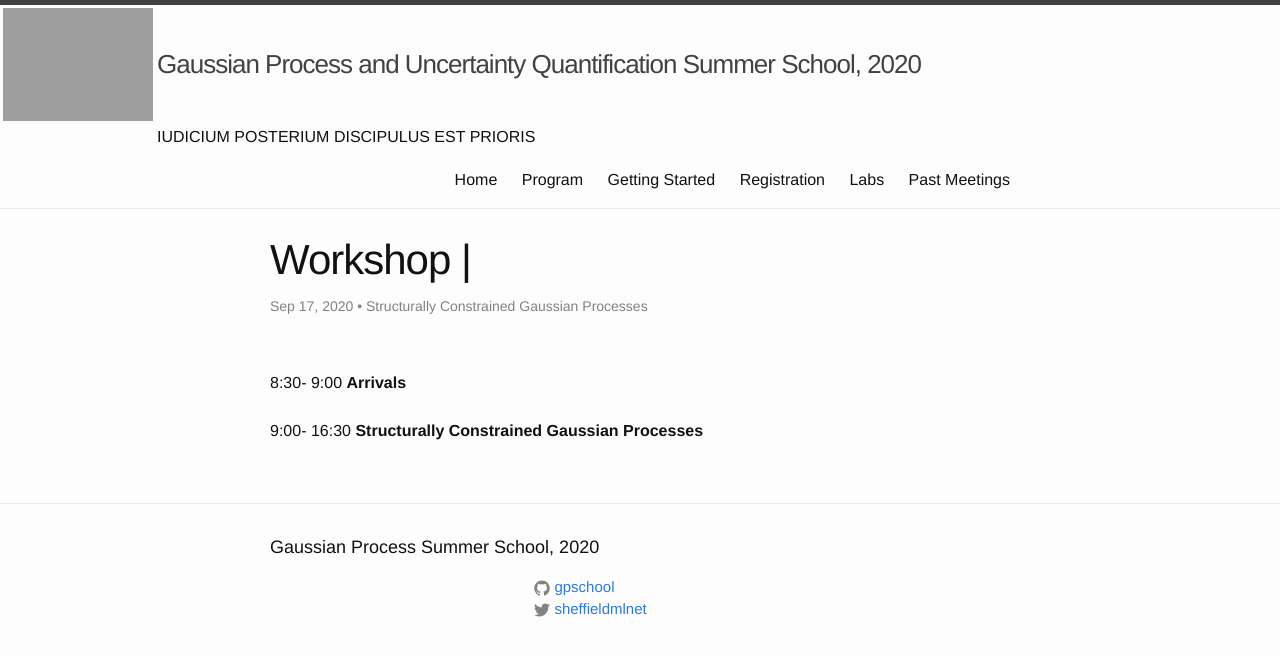
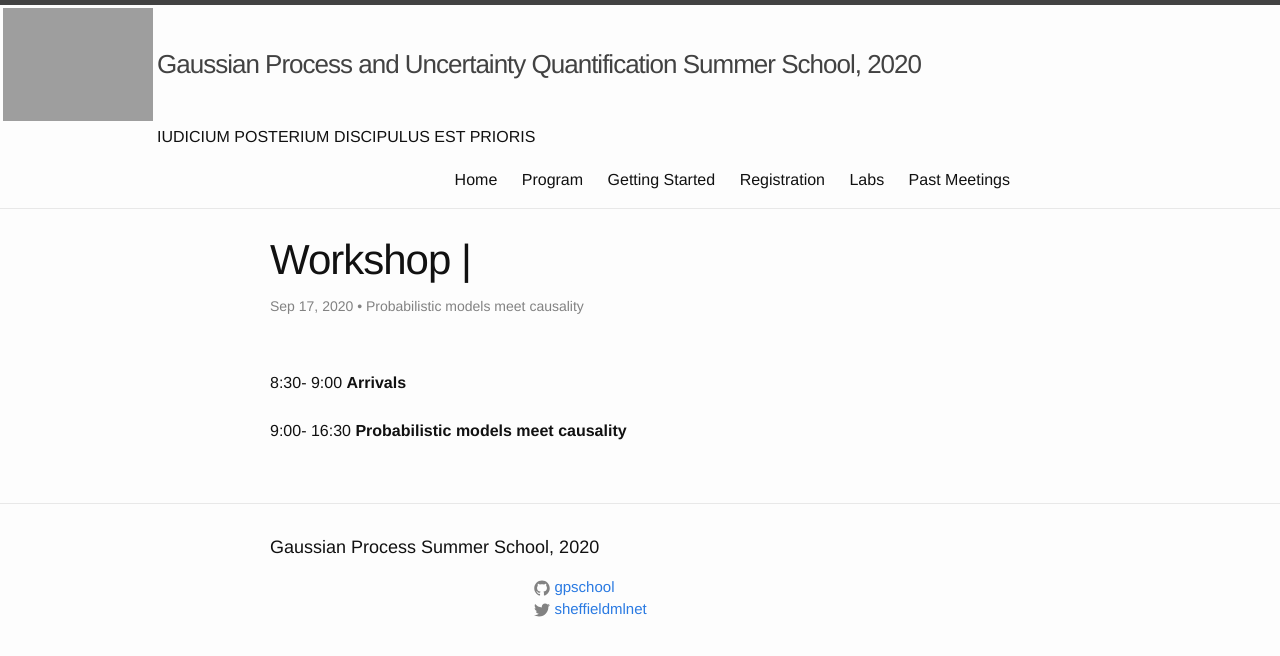
Before and after one commit to gpschool/gpss20, a Jekyll site: the page built from _posts/2020-09-17-day-4.md, in a window 1280 px wide. Shown: the top 656 px of the page. Built offline with Jekyll 4.4.1, drawn with Linux system fonts in a browser that asks for light colours.

Commit message:
Update 2020-09-17-day-4.md

```diff
--- a/_posts/2020-09-17-day-4.md
+++ b/_posts/2020-09-17-day-4.md
@@ -1,12 +1,12 @@
 ---
 title:  "Workshop |"
 layout: singletrack
-tagline: "Structurally Constrained Gaussian Processes"
+tagline: "Probabilistic models meet causality"
 talks:
 - title: "Arrivals"
   start: "8:30"
   end: "9:00"
-- title: "Structurally Constrained Gaussian Processes"
+- title: "Probabilistic models meet causality"
   url: ""
   start: "9:00"
   end: "16:30"
```
